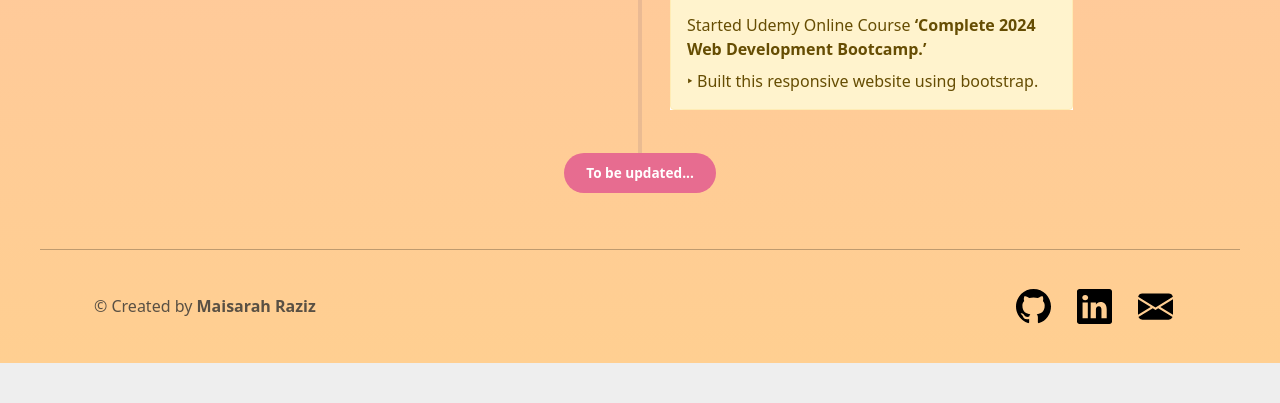
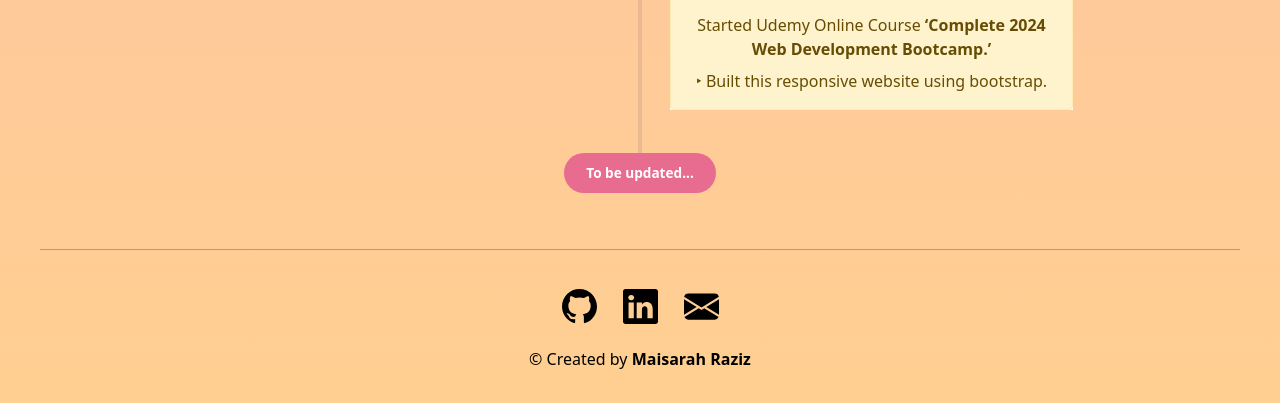
Before and after one commit to MaisarahR/Portfolio, a plain HTML site: page about/index.html in a window 1280 px wide. Shown: the part 1747-2150 px from the top of the page. Before the commit the page ends 2110 px from the top, so only its background shows below. Drawn offline with nearby package versions, Linux system fonts and the light colour scheme; a web font is replaced by a local one.

Commit message:
second push

```diff
--- a/about/index.html
+++ b/about/index.html
@@ -54,7 +54,7 @@
 
 
   <body>
-<div class="container-fluid d-flex h-100 text-black gradient-bg" >
+    <div class="container-fluid d-flex h-100 text-black text-center gradient-bg" >
     <div class="d-flex w-100 h-100 p-3 mx-auto flex-column">
 
       <nav class="py-3">
@@ -266,27 +266,25 @@
   </div>
   <hr class="featurette-divider">
 
-  <footer class="container d-flex flex-wrap justify-content-between align-items-center py-3">
-    <p class="col-md-4 mb-0 text-body-secondary"> © Created by <strong>Maisarah Raziz</strong></p>
+  <div>
+    <footer>
+    <div class="container d-flex flex-wrap justify-content-center align-items-center py-3">
 
-    <a href="/" class="col-md-4 d-flex align-items-center justify-content-center mb-3 mb-md-0 me-md-auto link-body-emphasis text-decoration-none">
-      <a
-      href="https://github.com/maisarahr"
-      target="_blank"
-      class="btn btn-link"
-      ><img src="../src/github.svg" alt="GitHub Icon" height="35"
-    /></a>
-    <a
-      href="https://www.linkedin.com/in/maisarahraziz"
-      target="_blank"
-      class="btn btn-link"
-      ><img src="../src/linkedin.svg" alt="LinkedIn Icon" height="35"
-    /></a>
-    <a href="mailto:maisarah.raziz@gmail.com" class="btn btn-link"
-      ><img src="../src/envelope-fill.svg" alt="Email Icon" height="35"
-    /></a>
-    </a>
+      <div class="col-md-4 d-flex align-items-center justify-content-center mb-3 mb-md-0">
+          <a href="https://github.com/maisarahr" target="_blank" class="btn btn-link">
+              <img src="../src/github.svg" alt="GitHub Icon" height="35">
+          </a>
+          <a href="https://www.linkedin.com/in/maisarahraziz" target="_blank" class="btn btn-link">
+              <img src="../src/linkedin.svg" alt="LinkedIn Icon" height="35">
+          </a>
+          <a href="mailto:maisarah.raziz@gmail.com" class="btn btn-link">
+              <img src="../src/envelope-fill.svg" alt="Email Icon" height="35">
+          </a>
+      </div>
+    </div>
+    <p>© Created by <strong>Maisarah Raziz</strong></p>
   </footer>
+  </div>
 </div>
 
 
```
Also changed, not shown: index.html (+6 -8 lines), skills/index.html (+17 -21 lines).
